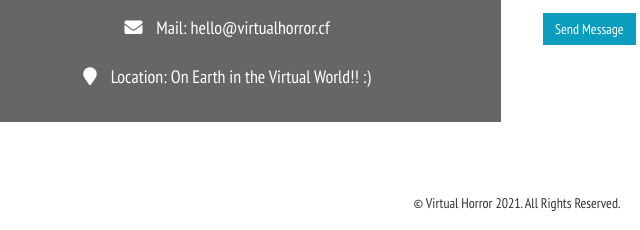
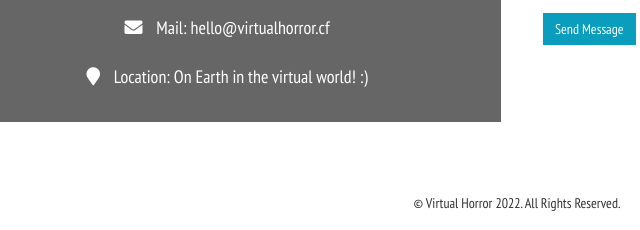
Before and after one commit to VirtualHorror/virtualhorror.cf_clone, a plain HTML site: page index.html in a window 1280 px wide. Shown: the part 4252-4482 px from the top of the page, 123-763 px from the left. Drawn offline with Linux system fonts and the light colour scheme.

Commit message:
Update index.html

```diff
--- a/index.html
+++ b/index.html
@@ -1047,7 +1047,7 @@ WB_wombat_Init("https:///web", "20190419155719", "google.com");
             </div>
             <div>
                 <div>
-                    <i class="fa fa-map-marker"></i> <span>Location:</span> <span> On Earth in the Virtual World!! :)</span>
+                    <i class="fa fa-map-marker"></i> <span>Location:</span> <span> On Earth in the virtual world! :)</span>
                 </div>
             </div>
         </div>
@@ -1278,7 +1278,7 @@ WB_wombat_Init("https:///web", "20190419155719", "google.com");
             </style>
         </section>
     <footer>
-            <p id="footerText">&copy; Virtual Horror 2021. All Rights Reserved.</p>
+            <p id="footerText">&copy; Virtual Horror 2022. All Rights Reserved.</p>
         </footer>
 
     <!-- Config CSS -->
```
